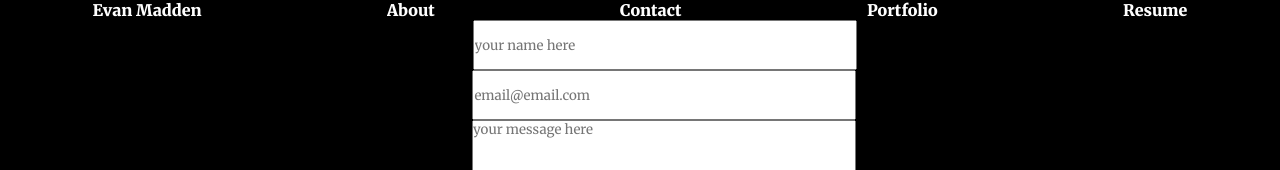
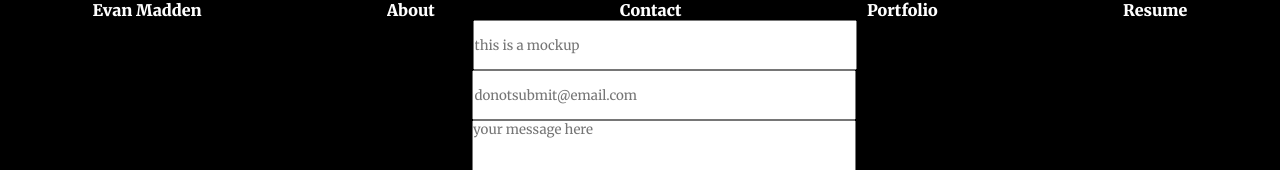
Before and after one commit to EvMad/chain-react, a React (Create React App) app: page /contact in a window 1280 px wide. Shown: the top 170 px of the page. Built offline with nearby package versions, Linux system fonts and the light colour scheme.

Commit message:
edited contact form mockup placeholders

```diff
--- a/src/components/Contact.js
+++ b/src/components/Contact.js
@@ -18,11 +18,11 @@ class Contact extends Component {
                 <form style={{ display: "flex", flexDirection: "column", alignContent: "center"}}>
                 <label>
     Name:
-    <input type="text" placeholder="your name here" name="name" style={{ alignContent: "flex-start", minWidth: "30%", minHeight: "50px"}} />
+    <input type="text" placeholder="this is a mockup" name="name" style={{ alignContent: "flex-start", minWidth: "30%", minHeight: "50px"}} />
   </label>
   <label>
     Email:
-    <input type="text" placeholder="email@email.com" name="name" style={{ alignContent: "flex-start", minWidth: "30%", minHeight: "50px"}} />
+    <input type="text" placeholder="donotsubmit@email.com" name="name" style={{ alignContent: "flex-start", minWidth: "30%", minHeight: "50px"}} />
   </label>
         <label>
           Essay:
```
